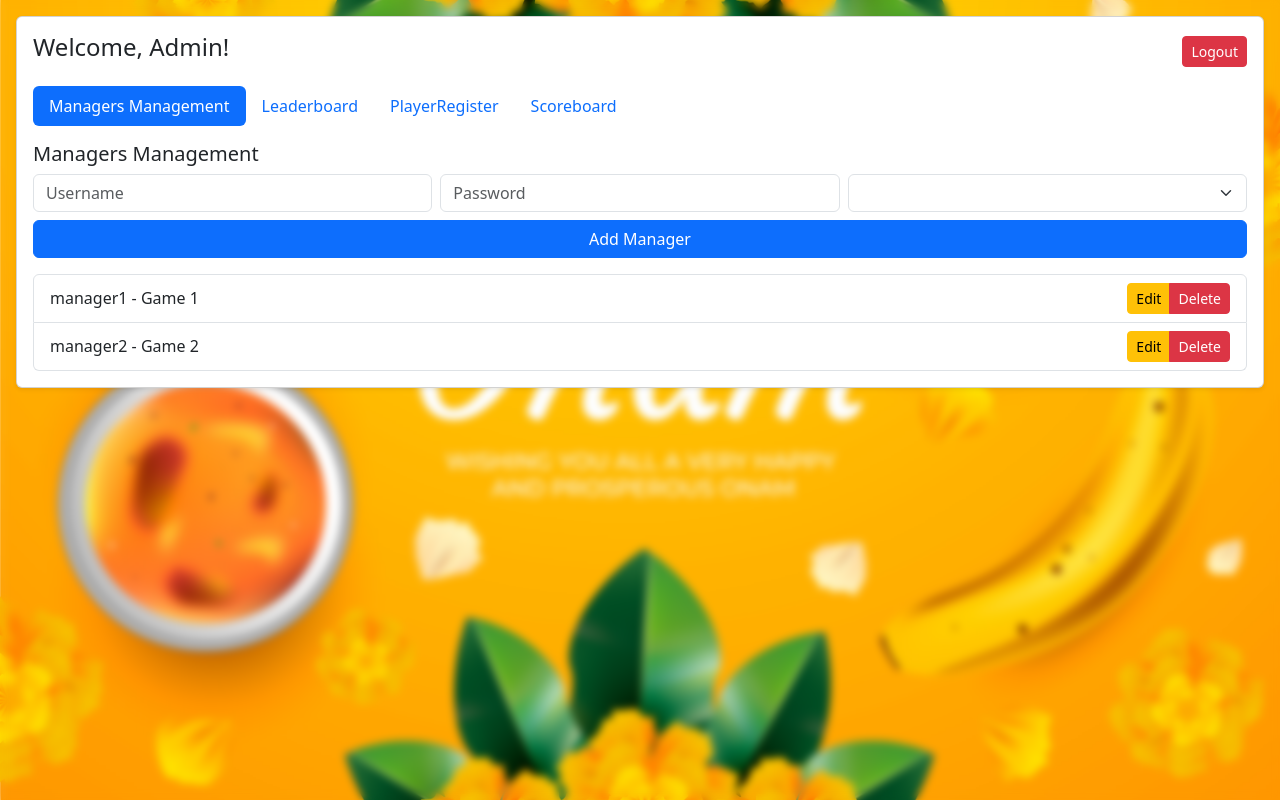
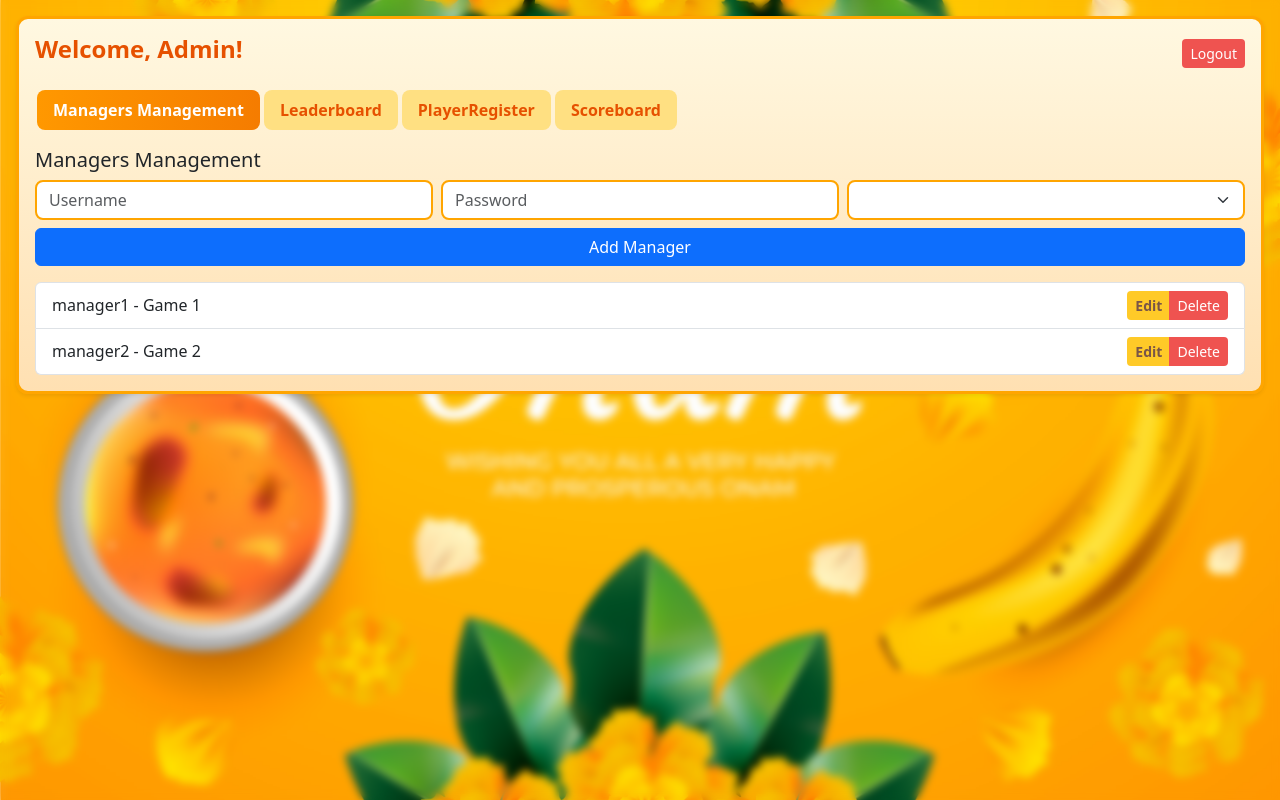
Before and after one commit to jobin4jo/gamedev, an Angular app: page /admin in a window 1280 px wide. Built offline with nearby package versions, Linux system fonts and the light colour scheme.

Commit message:
design_integration

```diff
--- a/src/app/Components/admindashboard/admindashboard.component.html
+++ b/src/app/Components/admindashboard/admindashboard.component.html
@@ -1,5 +1,5 @@
 <div class="container-fluid p-3">
-    <div class="card shadow-sm p-3">
+    <div class="card festival-card shadow-sm p-3">
         <div class="d-flex justify-content-between align-items-center flex-wrap mb-3">
             <h4>Welcome, Admin!</h4>
             <button class="btn btn-danger btn-sm" (click)="logout()">Logout</button>
--- a/src/app/Components/admindashboard/admindashboard.component.scss
+++ b/src/app/Components/admindashboard/admindashboard.component.scss
@@ -11,3 +11,112 @@
     margin-top: 5px;
   }
 }
+
+
+
+/* === Festival Card Container === */
+.festival-card {
+  border: 3px solid orange;
+  border-radius: 12px;
+  background: linear-gradient(180deg, #fff8e1, #ffe0b2);
+  box-shadow: 0 4px 8px rgba(255, 165, 0, 0.4);
+}
+
+/* === Header Title === */
+.festival-card h4 {
+  color: #e65100;
+  font-weight: bold;
+}
+
+/* === Logout Button Festival Style === */
+.logout-btn {
+  background: linear-gradient(90deg, #ef5350, #d32f2f);
+  border: none;
+  color: white;
+  font-weight: bold;
+}
+
+.logout-btn:hover {
+  background: linear-gradient(90deg, #d32f2f, #b71c1c);
+}
+
+/* === Nav Pills Festival Style === */
+.nav-pills .nav-link {
+  background: #ffe082;
+  color: #e65100;
+  font-weight: bold;
+  margin: 2px;
+  border-radius: 8px;
+  transition: 0.3s;
+}
+
+.nav-pills .nav-link.active {
+  background: linear-gradient(90deg, #ff9800, #f57c00);
+  color: white;
+}
+
+/* === Form Controls Festival Border === */
+.festival-card .form-control,
+.festival-card .form-select {
+  border: 2px solid orange;
+  border-radius: 8px;
+}
+
+/* === Add Manager Button === */
+.btn-add-manager {
+  background: linear-gradient(90deg, #ffa726, #fb8c00);
+  border: none;
+  color: white;
+  font-weight: bold;
+}
+
+.btn-add-manager:hover {
+  background: linear-gradient(90deg, #fb8c00, #ef6c00);
+}
+
+/* === Edit & Delete Buttons Matching Theme === */
+.btn-warning {
+  background: #ffca28;
+  color: #795548;
+  border: none;
+  font-weight: bold;
+}
+
+.btn-warning:hover {
+  background: #ffc107;
+}
+
+.btn-danger {
+  background: #ef5350;
+  border: none;
+}
+
+.btn-danger:hover {
+  background: #e53935;
+}
+
+/* === Leaderboard Table === */
+.table-hover thead {
+  background: linear-gradient(90deg, #ffb300, #ff6f00);
+  color: white;
+}
+
+.table-hover td,
+.table-hover th {
+  border: 1px solid orange;
+}
+
+/* === Mobile Responsive Fixes === */
+@media (max-width: 576px) {
+  .d-flex {
+    flex-direction: column;
+    gap: 10px;
+  }
+  .nav-pills {
+    flex-direction: column;
+  }
+  .btn-add-manager,
+  .logout-btn {
+    width: 100%;
+  }
+}
--- a/src/app/Components/gamemanagerdashboard/gamemanagerdashboard.component.html
+++ b/src/app/Components/gamemanagerdashboard/gamemanagerdashboard.component.html
@@ -38,8 +38,8 @@
              (input)="onInputChange()"
             >
         </div>
-        <div class="col-12 col-md-3 d-grid">
-          <button class="btn onam-btn" (click)="onSearch()">Search</button>
+        <div  class="col-12 col-md-3 d-grid">
+          <button [disabled]="searchTerm.length ==0" class="btn onam-btn" (click)="onSearch()">Search</button>
         </div>
       </div>
 
--- a/src/app/Components/scoreboard/scoreboard.component.html
+++ b/src/app/Components/scoreboard/scoreboard.component.html
@@ -1,5 +1,5 @@
 <div class="container-fluid p-3">
-    <div class="card shadow-sm p-3">
+    <div class="card festival-table shadow-sm p-3">
         <div class="d-flex justify-content-between align-items-center flex-wrap mb-3">
             <h4 class="loading-bar1">Happy Onam! May your life bloom with joy and prosperity</h4>
             <div class="loading-bar">Welcome to all, Good luck for your games </div>
@@ -26,7 +26,7 @@
                     </tr>
                 </thead>
                 <tbody>
-                    <tr *ngFor="let player of players">
+                    <tr *ngFor="let player of players"  [ngClass]="player.rankClass">
                         <td>{{player.rank}}</td>
                         <td>{{player.name}}</td>
                         <td>{{player.place}}</td>
--- a/src/app/Components/scoreboard/scoreboard.component.scss
+++ b/src/app/Components/scoreboard/scoreboard.component.scss
@@ -52,3 +52,77 @@
   0% { background-position: 200% 0; }
   100% { background-position: -200% 0; }
 }
+
+/* Card background festive theme */
+.festival-table {
+  background: linear-gradient(135deg, #fff3e0, #ffcc80);
+  border-radius: 15px;
+  box-shadow: 0 0 20px rgba(255, 152, 0, 0.4);
+  border: 2px solid #ff9800;
+}
+
+/* Festive heading animation */
+.loading-bar1 {
+  font-size: 1.2rem;
+  font-weight: bold;
+  background: linear-gradient(90deg, #ff5722, #ffeb3b, #4caf50);
+  -webkit-background-clip: text;
+  -webkit-text-fill-color: transparent;
+  animation: colorShift 4s linear infinite;
+}
+
+.loading-bar {
+  font-weight: bold;
+  font-size: 1rem;
+  color: #ff5722;
+  animation: pulseText 2s infinite;
+}
+
+/* Table header */
+.table-primary {
+  background: linear-gradient(45deg, #ff9800, #ff5722);
+  color: white;
+  font-weight: bold;
+  font-size: 1.1rem;
+  text-shadow: 1px 1px 2px rgba(0,0,0,0.3);
+}
+
+/* Alternate row colors */
+.table-striped tbody tr:nth-child(odd) {
+  background-color: rgba(255, 245, 230, 0.9);
+}
+.table-striped tbody tr:nth-child(even) {
+  background-color: rgba(255, 255, 255, 0.9);
+}
+
+/* Hover effect */
+.table-hover tbody tr:hover {
+  background-color: rgba(255, 235, 59, 0.4);
+  transform: scale(1.01);
+  transition: all 0.3s ease;
+}
+
+/* Top 3 ranks highlight */
+.rank-1 td {
+  background: gold !important;
+  font-weight: bold;
+}
+.rank-2 td {
+  background: silver !important;
+  font-weight: bold;
+}
+.rank-3 td {
+  background: #cd7f32 !important;
+  color: white;
+  font-weight: bold;
+}
+/* Animations */
+@keyframes colorShift {
+  0% { background-position: 0% 50%; }
+  100% { background-position: 100% 50%; }
+}
+
+@keyframes pulseText {
+  0%, 100% { color: #ff5722; }
+  50% { color: #4caf50; }
+}
--- a/src/app/Components/scoreboard/scoreboard.component.ts
+++ b/src/app/Components/scoreboard/scoreboard.component.ts
@@ -26,12 +26,17 @@ getPlayerDashBoard() {
 
     // Step 1: Transform players (add points array + status)
     let players = data.map((player: { games: { points: number }[], totalPoints: number }) => {
-      const points = player.games.map(g => g.points);
+       const points = player.games.map(g => g.points === null ? '-' : g.points);
 
+      // Status logic
       let status = '';
-      if (points.every(p => p === 0)) {
+      const onlyZeros = points.every(p => p === 0);           // all 0
+      const noNulls = points.every(p => p !== '-' && p !== 0); // all filled with non-zero
+      const allNullsOrZero = points.every(p => p === '-' || p === 0); // no positive points
+
+      if (allNullsOrZero) {
         status = 'Not Yet Played';
-      } else if (points.every(p => p !== 0)) {
+      } else if (noNulls) {
         status = 'Completed';
       } else {
         status = 'In Progress';
@@ -47,11 +52,20 @@ getPlayerDashBoard() {
     // Step 2: Sort by totalPoints in descending order
     players = players.sort((a:any, b:any) => b.totalPoints - a.totalPoints);
 
-    // Step 3: Add rank (1, 2, 3...) based on sorted order
-    players = players.map((player: any, index: number) => ({
-      ...player,
-      rank: index + 1
-    }));
+    let currentRank = 1;
+    let lastPoints = players[0]?.totalPoints;
+
+    players = players.map((player: any, index: number) => {
+      if (index > 0 && player.totalPoints !== lastPoints) {
+        currentRank++; // Move to next rank without skipping
+      }
+      lastPoints = player.totalPoints;
+      return {
+        ...player,
+        rank: currentRank,
+        rankClass: `rank-${currentRank}`
+      };
+    });
 
     this.players = players;
 
```
